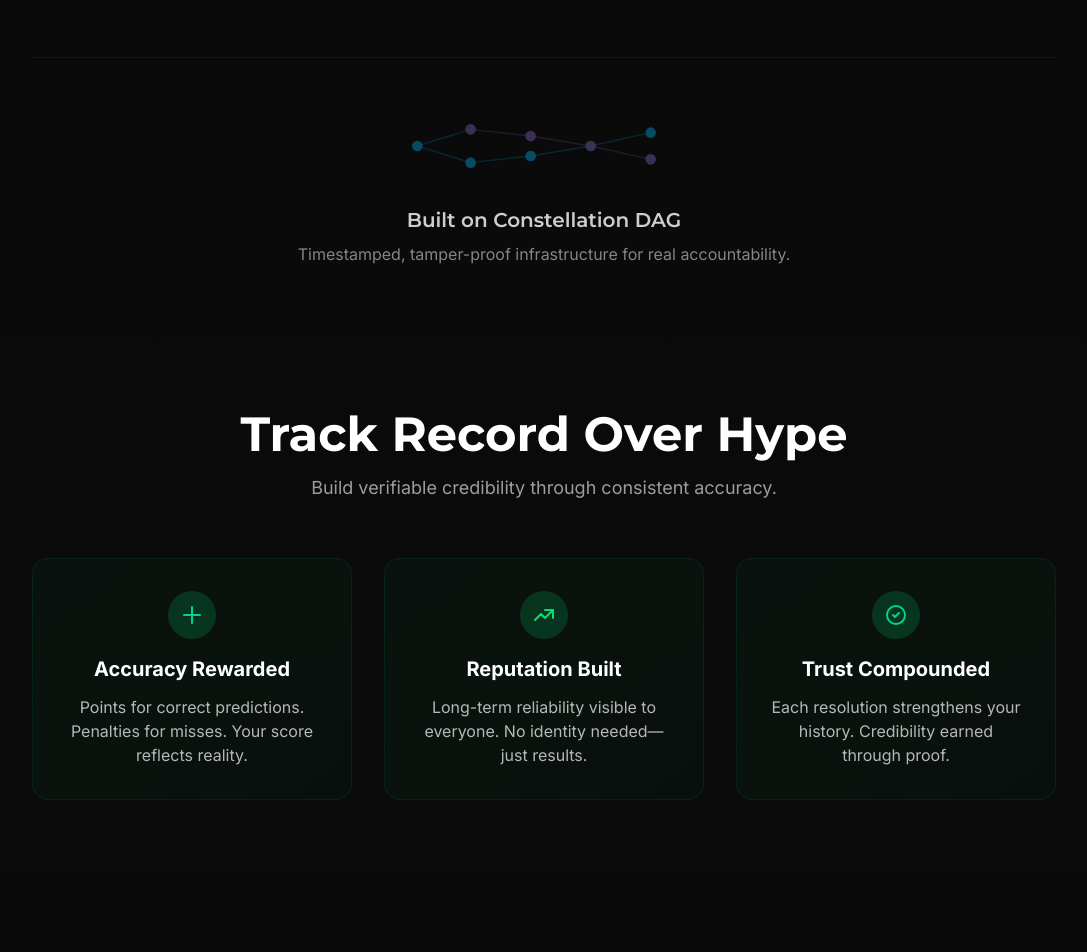
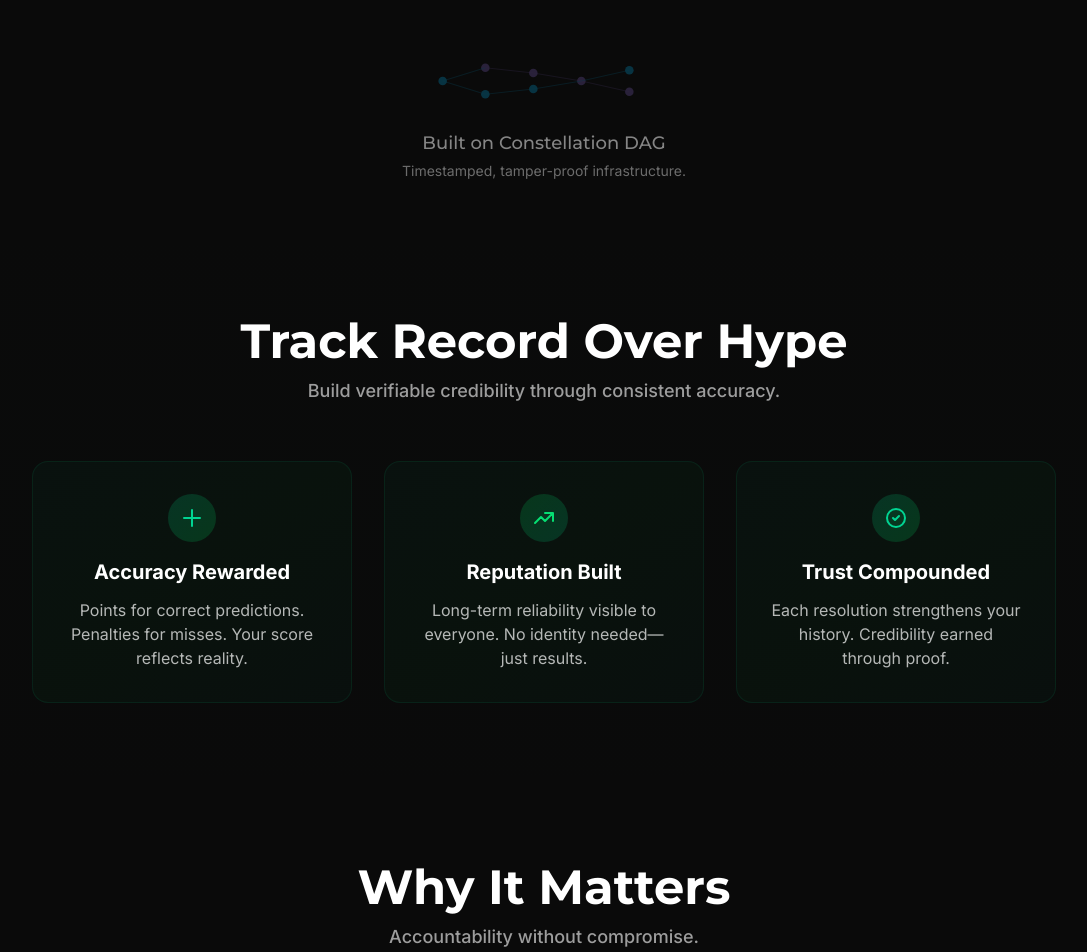
Before and after one commit to Boomchakalala/prooflocker, a Next.js app: page / in a window 1280 px wide. Shown: the part 2020-2972 px from the top of the page, without its empty margins (96-1183 px from the left). Built offline with nearby package versions, Linux system fonts and the light colour scheme; no server answers.

Commit message:
Sandbox autosave

```diff
--- a/src/components/AccountabilityScore.tsx
+++ b/src/components/AccountabilityScore.tsx
@@ -6,12 +6,12 @@ export default function AccountabilityScore() {
 
       <div className="max-w-5xl mx-auto relative z-10">
         {/* Heading */}
-        <h2 className="text-3xl md:text-5xl font-bold text-center text-white mb-4" style={{ fontFamily: 'var(--font-montserrat)' }}>
+        <h2 className="text-3xl md:text-5xl font-bold text-center text-white mb-3" style={{ fontFamily: 'var(--font-montserrat)' }}>
           Track Record Over Hype
         </h2>
 
         {/* Subheading */}
-        <p className="text-base md:text-lg text-white/60 text-center max-w-2xl mx-auto mb-14">
+        <p className="text-base md:text-lg text-white/60 text-center max-w-2xl mx-auto mb-14 font-medium">
           Build verifiable credibility through consistent accuracy.
         </p>
 
--- a/src/components/ConstellationSection.tsx
+++ b/src/components/ConstellationSection.tsx
@@ -1,11 +1,11 @@
 export default function ConstellationSection() {
   return (
-    <div className="relative z-10 py-10 md:py-12 px-6 bg-[#0a0a0a]">
+    <div className="relative z-10 py-8 md:py-10 px-6 bg-[#0a0a0a]">
       <div className="max-w-5xl mx-auto">
-        <div className="border-t border-white/5 pt-10 md:pt-12">
+        <div className="pt-0">
           {/* DAG Diagram */}
-          <div className="flex justify-center mb-5">
-            <svg className="w-full max-w-[320px] md:max-w-[400px] h-16 md:h-20 opacity-40" viewBox="0 0 500 120" fill="none" xmlns="http://www.w3.org/2000/svg">
+          <div className="flex justify-center mb-4">
+            <svg className="w-full max-w-[280px] md:max-w-[360px] h-14 md:h-16 opacity-25" viewBox="0 0 500 120" fill="none" xmlns="http://www.w3.org/2000/svg">
               {/* Nodes */}
               <circle cx="60" cy="60" r="8" fill="#00bfff" opacity="0.9" />
               <circle cx="140" cy="35" r="8" fill="#9370db" opacity="0.9" />
@@ -29,13 +29,13 @@ export default function ConstellationSection() {
           </div>
 
           {/* Heading */}
-          <h3 className="text-lg md:text-xl font-semibold text-center text-white/80 mb-2" style={{ fontFamily: 'var(--font-montserrat)' }}>
+          <h3 className="text-base md:text-lg font-medium text-center text-white/50 mb-1" style={{ fontFamily: 'var(--font-montserrat)' }}>
             Built on Constellation DAG
           </h3>
 
           {/* Description */}
-          <p className="text-sm md:text-base text-white/50 text-center max-w-2xl mx-auto">
-            Timestamped, tamper-proof infrastructure for real accountability.
+          <p className="text-xs md:text-sm text-white/40 text-center max-w-2xl mx-auto">
+            Timestamped, tamper-proof infrastructure.
           </p>
         </div>
       </div>
--- a/src/components/WhyProofLocker.tsx
+++ b/src/components/WhyProofLocker.tsx
@@ -2,11 +2,11 @@ export default function WhyProofLocker() {
   return (
     <div className="relative z-10 py-12 md:py-16 px-6 bg-[#0a0a0a]">
       <div className="max-w-6xl mx-auto">
-        <h2 className="text-3xl md:text-4xl font-bold text-center text-white mb-2" style={{ fontFamily: 'var(--font-montserrat)' }}>
+        <h2 className="text-3xl md:text-5xl font-bold text-center text-white mb-3" style={{ fontFamily: 'var(--font-montserrat)' }}>
           Why It Matters
         </h2>
-        <p className="text-sm md:text-base text-gray-400 text-center mb-8">
-          Accountability without compromise
+        <p className="text-base md:text-lg text-white/60 text-center mb-12 font-medium">
+          Accountability without compromise.
         </p>
 
         <div className="grid grid-cols-1 md:grid-cols-2 lg:grid-cols-3 gap-5">
```
